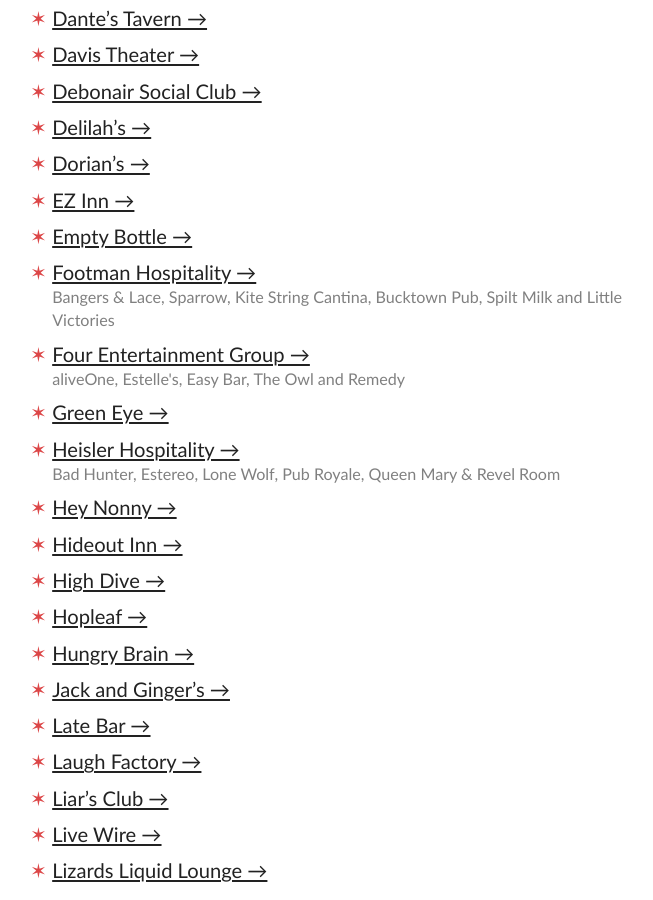
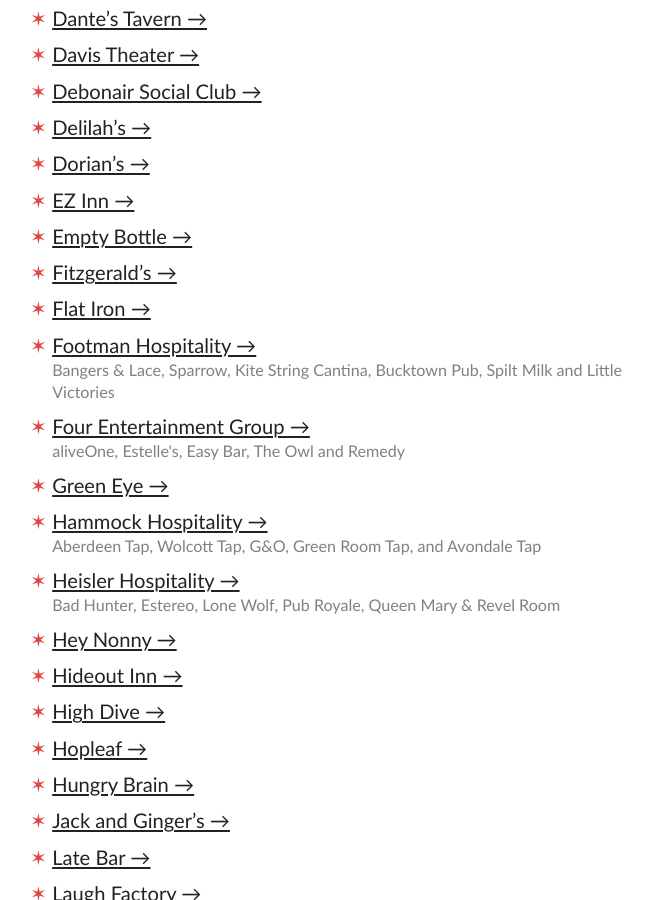
Before and after one commit to spencertweedy/chicagoservicerelief, a Jekyll site: the page built from index.html, in a window 1280 px wide and 900 px high, scrolled down 1130 px. Shown: the whole window, without its empty margins (290-943 px from the left). Built offline with Jekyll 4.4.1, drawn with Linux system fonts in a browser that asks for light colours; some of the changed text lies outside the part shown.

Commit message:
add several

```diff
--- a/_data/establishments.yml
+++ b/_data/establishments.yml
@@ -380,3 +380,43 @@
 - title: Same Day Cafe
   url: https://www.gofundme.com/f/same-day-sos
   type: restaurant
+- title: Bar Roma
+  url: https://www.gofundme.com/f/bar-roma-employee-relief-fund
+  type: restaurant
+- title: Flat Iron
+  url: https://www.gofundme.com/f/fundraiser-for-the-flat-iron-staff
+  type: bar
+- title: Happy Camper
+  url: https://www.gofundme.com/f/happy-camper-survival-fund
+  type: restaurant
+- title: Homeslice
+  url: https://www.gofundme.com/f/homeslice-survival-fund
+  type: restaurant
+- title: Formento’s
+  url: https://www.gofundme.com/f/love-formentos-help-them-out
+  type: restaurant
+- title: Girl & The Goat
+  url: https://www.gofundme.com/f/1xis2iw300
+  type: restaurant
+- title: Brew Brew Coffee & Tea
+  url: https://www.gofundme.com/f/brew-brew-coffee-amp-tea-employee-relief
+  type: restaurant
+- title: Fitzgerald’s
+  url: https://linktr.ee/fitzgeralds
+  type: venue
+- title: Timothy O’Toole’s
+  url: https://www.gofundme.com/f/timothy-otooles-pub
+  type: restaurant
+- title: Hammock Hospitality
+  url: https://www.gofundme.com/f/hammock-hospitality-employee-relief
+  type: bar
+  note: Aberdeen Tap, Wolcott Tap, G&O, Green Room Tap, and Avondale Tap
+- title: Hofbrauhaus
+  url: https://www.gofundme.com/f/hofbrauhaus-staff-relief-fund
+  type: restaurant
+- title: Pub 626
+  url: https://www.gofundme.com/f/pub-626-relief-fund
+  type: restaurant
+- title: Bistro Campagne
+  url: https://www.gofundme.com/f/the-staff-of-bistro-campagne
+  type: restaurant
```
